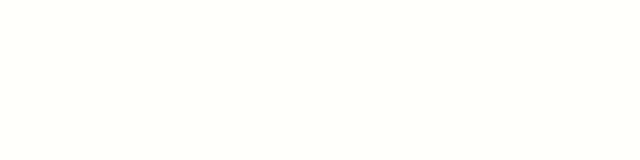
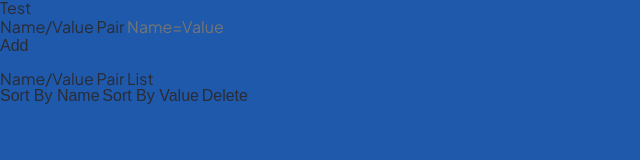
Before and after one commit to Vasyl16/Okten_JS_exam, a plain HTML site: page index.html in a window 1280 px wide. Shown: the whole page, without its empty margins (0-640 px from the left). Drawn offline with Linux system fonts and the light colour scheme.

Commit message:
feat: adding html content

```diff
--- a/index.html
+++ b/index.html
@@ -12,6 +12,48 @@
   <title>JS Exam</title>
 </head>
 
+<div class="wrapper">
+  <main>
+    <article class="user-list">
+      <div class="user-list__container">
+        <div class="user-list__body">
+          <h2 class="user-list__title">Test</h2>
+
+          <form class="user-list__form form-user-list">
+            <div class="form-user-list__column form-user-list__column_large">
+              <label for="key-value-input" class="form-user-list__label">Name/Value Pair</label>
+
+              <input placeholder="Name=Value" class="form-user-list__input" id="key-value-input">
+            </div>
+            <div class="form-user-list__column">
+              <button class="form-user-list__add-button">Add</button>
+            </div>
+          </form>
+
+          <div class="user-list__content content-user-list">
+            <p class="content-user-list">Name/Value Pair List</p>
+
+            <div class="content-user-list__column content-user-list__column_large">
+              <div class="content-user-list__items">
+                <div class="content-user-list__item"></div>
+              </div>
+            </div>
+            <div class="content-user-list__column">
+              <div class="content-user-list__buttons">
+                <button class="content-user-list__button content-user-list__button_sort-name">Sort By Name</button>
+
+                <button class="content-user-list__button content-user-list__button_sort-value">Sort By Value</button>
+
+                <button class="content-user-list__button content-user-list__button_delete">Delete</button>
+              </div>
+            </div>
+
+          </div>
+        </div>
+      </div>
+    </article>
+  </main>
+</div>
 
 <body>
   <script src="./js/index.js"></script>
--- a/styles/base/body.css
+++ b/styles/base/body.css
@@ -2,5 +2,5 @@ body {
   color: #2b2c34;
   font-family: 'Plus Jakarta Sans';
   line-height: 1;
-  background: #fffffe;
+  background: rgb(30, 89, 171);
 }
```
